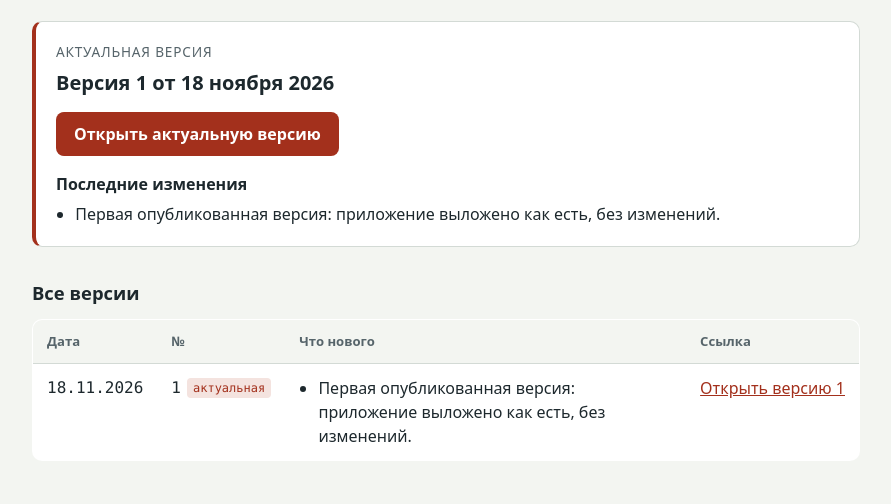
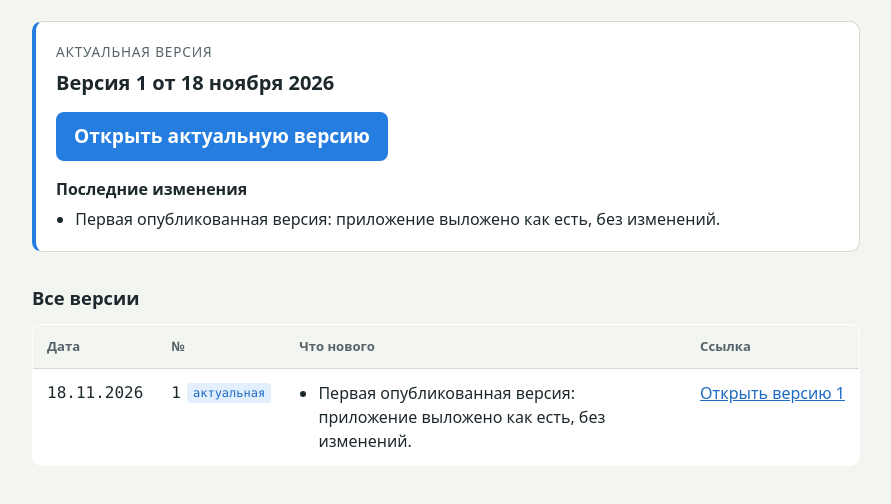
Before and after one commit to apptreefactory/trapeznaya, a plain HTML site: page versions/index.html in a window 1280 px wide. Shown: the part 94-598 px from the top of the page, without its empty margins (194-1085 px from the left). Drawn offline with Linux system fonts and the light colour scheme.

Commit message:
Страница истории: голубой цвет вместо кирпичного

```diff
--- a/versions/index.html
+++ b/versions/index.html
@@ -8,14 +8,15 @@
 <style>
 :root{
   --paper:#f3f5f1; --sheet:#ffffff; --ink:#1d282d; --ink-2:#56646a; --rule:#d3dad5;
-  --accent:#a3301c; --accent-ink:#ffffff; --accent-soft:#f4e3df;
+  --blue:#257de0; --blue-ink:#ffffff;
+  --accent:#1d6bc4; --accent-soft:#e3effc;
   --f:system-ui,-apple-system,"Segoe UI",Roboto,Arial,sans-serif;
   --f-mono:ui-monospace,"Cascadia Mono",Consolas,monospace;
   color-scheme:light dark;
 }
 @media (prefers-color-scheme:dark){
   :root{--paper:#141a1c; --sheet:#1b2326; --ink:#e3e8e5; --ink-2:#9aa8ac; --rule:#323e40;
-    --accent:#e5785f; --accent-ink:#141a1c; --accent-soft:#3a2420;}
+    --accent:#6aaaf2; --accent-soft:#18304a;}
 }
 *{box-sizing:border-box}
 body{margin:0; background:var(--paper); color:var(--ink); font:16px/1.5 var(--f)}
@@ -23,13 +24,13 @@ main{max-width:860px; margin:0 auto; padding:32px 16px 56px}
 h1{font-size:1.6rem; line-height:1.2; margin:0 0 4px}
 .sub{color:var(--ink-2); margin:0 0 24px}
 .card{background:var(--sheet); border:1px solid var(--rule); border-radius:10px; padding:20px}
-.current{border-left:4px solid var(--accent); margin-bottom:32px}
+.current{border-left:4px solid var(--blue); margin-bottom:32px}
 .current .label{color:var(--ink-2); font-size:.85rem; text-transform:uppercase; letter-spacing:.06em; margin:0 0 6px}
 .current h2{font-size:1.25rem; margin:0 0 14px}
-.btn{display:inline-block; background:var(--accent); color:var(--accent-ink); text-decoration:none; font-weight:600;
+.btn{display:inline-block; background:var(--blue); color:var(--blue-ink); text-decoration:none; font-weight:700; font-size:1.2rem;
   padding:10px 18px; border-radius:8px; margin-bottom:16px}
 .btn:hover{filter:brightness(1.08)}
-.btn:focus-visible,a:focus-visible{outline:3px solid var(--accent); outline-offset:2px}
+.btn:focus-visible,a:focus-visible{outline:3px solid var(--blue); outline-offset:2px}
 h3{font-size:1rem; margin:0 0 6px}
 ul{margin:0; padding-left:1.2em}
 li+li{margin-top:4px}
```
